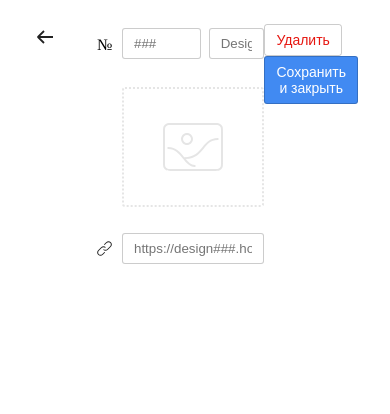
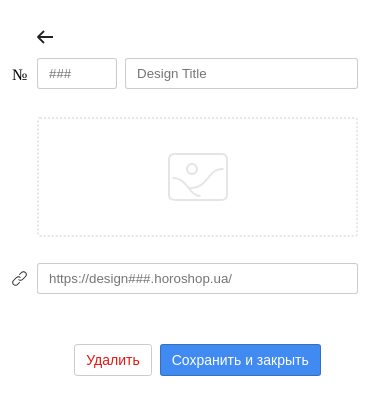
Before and after one commit to KladochnyiVolodymyr/horoshop-test, a Vue app: page /add in a window 390 px wide. Shown: the top 414 px of the page. Built offline with nearby package versions, Linux system fonts and the light colour scheme.

Commit message:
added some responsive styles

```diff
--- a/src/components/EditDesign.vue
+++ b/src/components/EditDesign.vue
@@ -97,11 +97,17 @@ export default {
 </script>
 <style lang="scss" scoped>
 .add-page {
-  padding: 24px 32px 0px 37px;
+  padding: 24px 32px 30px 37px;
   display: flex;
   position: relative;
   justify-content: space-between;
+  @media (max-width: 1024px) {
+    display: block;
+  }
   &__btns {
+    @media (max-width: 1024px) {
+      text-align: center;
+    }
     :first-child {
       margin-right: 8px;
     }
@@ -116,6 +122,14 @@ export default {
   margin-left: 85px;
   width: 600px;
   padding-top: 4px;
+  @media (max-width: 1024px) {
+    margin: 0 auto;
+    margin-bottom: 50px;
+    margin-top: 30px;
+  }
+  @media (max-width: 700px) {
+    width: 100%;
+  }
   &-header {
     display: flex;
     margin-bottom: 28px;
--- a/src/components/ManagePictures.vue
+++ b/src/components/ManagePictures.vue
@@ -71,6 +71,7 @@ export default {
   }
   &__images {
     display: flex;
+    flex-wrap: wrap;
   }
   &__new {
     width: 100%;
@@ -85,6 +86,7 @@ export default {
   margin-right: 8px;
   position: relative;
   height: 100%;
+  margin-bottom: 20px;
   &:hover {
     cursor: pointer;
     .picture-item__delete {
```
